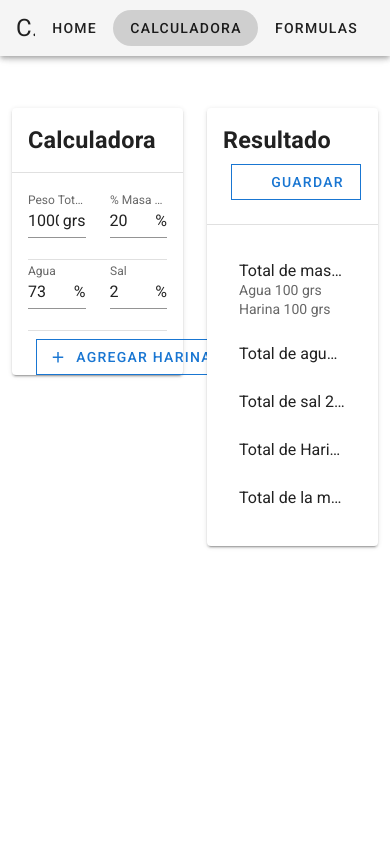
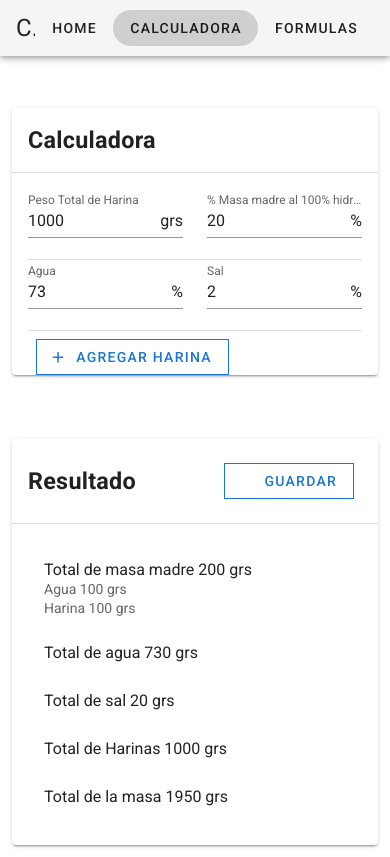
Before and after one commit to maurofokker/calculadora-panadero, a Vue app: page /calculadora in a window 390 px wide. Built offline with nearby package versions, Linux system fonts and the light colour scheme.

Commit message:
Fix responsive layout

```diff
--- a/src/views/SimpleBakerCalculator.vue
+++ b/src/views/SimpleBakerCalculator.vue
@@ -2,7 +2,7 @@
   <v-form>
     <v-container>
       <v-row>
-        <v-col cols="6">
+        <v-col lg="6">
           <v-card class="mt-10 mx-auto">
             <v-card-title primary-title>
               <h3>Calculadora</h3>
@@ -28,38 +28,22 @@
               <v-divider></v-divider>
               <v-row>
                 <v-col>
-                  <v-text-field
-                    label="Agua"
-                    v-model="water"
-                    suffix="%"
-                  ></v-text-field>
+                  <v-text-field label="Agua" v-model="water" suffix="%"></v-text-field>
                 </v-col>
                 <v-col>
-                  <v-text-field
-                    label="Sal"
-                    v-model="salt"
-                    suffix="%"
-                  ></v-text-field>
+                  <v-text-field label="Sal" v-model="salt" suffix="%"></v-text-field>
                 </v-col>
               </v-row>
               <v-divider></v-divider>
-              <v-btn
-                class="ma-2"
-                tile
-                outlined
-                color="primary"
-                @click.prevent="addFluor"
-              >
-                <v-icon left>mdi-plus</v-icon> Agregar Harina
+              <v-btn class="ma-2" tile outlined color="primary" @click.prevent="addFluor">
+                <v-icon left>mdi-plus</v-icon>Agregar Harina
               </v-btn>
               <v-alert
                 v-if="totalDoughsPercentShouldBeLessThan100"
                 type="warning"
-              >
-                Porcentaje total de harinas no debe ser mayor a 100
-              </v-alert>
+              >Porcentaje total de harinas no debe ser mayor a 100</v-alert>
               <v-row>
-                <v-col cols="6" v-for="(fluor, index) in fluors" :key="index">
+                <v-col cols="12" lg="6" sm="6" v-for="(fluor, index) in fluors" :key="index">
                   <v-btn icon color="gray" @click.prevent="deleteFluor(index)">
                     <v-icon>mdi-delete</v-icon>
                   </v-btn>
@@ -75,19 +59,13 @@
             </v-card-text>
           </v-card>
         </v-col>
-        <v-col cols="6">
+        <v-col cols="12" lg="6">
           <v-card class="mt-10 mx-auto">
             <v-card-title primary-title>
               <h3>Resultado</h3>
               <v-spacer></v-spacer>
-              <v-btn
-                class="ma-2"
-                tile
-                outlined
-                color="primary"
-                @click.prevent="dialog = true"
-              >
-                <v-icon dark left>mdi-thumb_up</v-icon> Guardar
+              <v-btn class="ma-2" tile outlined color="primary" @click.prevent="dialog = true">
+                <v-icon dark left>mdi-thumb_up</v-icon>Guardar
               </v-btn>
             </v-card-title>
             <v-divider></v-divider>
@@ -100,48 +78,41 @@
                         Total de masa madre
                         {{ sourdoughFromTotalFluorWeight }} grs
                       </v-list-item-title>
-                      <v-list-item-subtitle
-                        >Agua
+                      <v-list-item-subtitle>
+                        Agua
                         {{ sourdoughFromTotalFluorWeight / 2 }}
-                        grs</v-list-item-subtitle
-                      >
-                      <v-list-item-subtitle
-                        >Harina
+                        grs
+                      </v-list-item-subtitle>
+                      <v-list-item-subtitle>
+                        Harina
                         {{ sourdoughFromTotalFluorWeight / 2 }}
-                        grs</v-list-item-subtitle
-                      >
+                        grs
+                      </v-list-item-subtitle>
+                    </v-list-item-content>
+                  </v-list-item>
+                  <v-list-item>
+                    <v-list-item-content>
+                      <v-list-item-title>Total de agua {{ waterFromTotalFluorWeight }} grs</v-list-item-title>
+                    </v-list-item-content>
+                  </v-list-item>
+                  <v-list-item>
+                    <v-list-item-content>
+                      <v-list-item-title>Total de sal {{ saltFromTotalFluorWeight }} grs</v-list-item-title>
                     </v-list-item-content>
                   </v-list-item>
                   <v-list-item>
                     <v-list-item-content>
                       <v-list-item-title>
-                        Total de agua {{ waterFromTotalFluorWeight }} grs
+                        Total de Harinas
+                        {{ totalFluorWeight || 0 }} grs
                       </v-list-item-title>
-                    </v-list-item-content>
-                  </v-list-item>
-                  <v-list-item>
-                    <v-list-item-content>
-                      <v-list-item-title>
-                        Total de sal {{ saltFromTotalFluorWeight }} grs
-                      </v-list-item-title>
-                    </v-list-item-content>
-                  </v-list-item>
-                  <v-list-item>
-                    <v-list-item-content>
-                      <v-list-item-title
-                        >Total de Harinas
-                        {{ totalFluorWeight || 0 }} grs</v-list-item-title
-                      >
-                      <v-list-item-subtitle
-                        v-for="(fluor, index) in fluors"
-                        :key="index"
-                      >
+                      <v-list-item-subtitle v-for="(fluor, index) in fluors" :key="index">
                         <template v-if="fluor.type">
                           {{ fluor.type }} -
                           {{
-                            getFluorWeightRespectTotalFluorsWeight(
-                              fluor.percent
-                            )
+                          getFluorWeightRespectTotalFluorsWeight(
+                          fluor.percent
+                          )
                           }}
                           grs
                         </template>
@@ -150,9 +121,7 @@
                   </v-list-item>
                   <v-list-item>
                     <v-list-item-content>
-                      <v-list-item-title>
-                        Total de la masa {{ totalDoughWeight }} grs
-                      </v-list-item-title>
+                      <v-list-item-title>Total de la masa {{ totalDoughWeight }} grs</v-list-item-title>
                     </v-list-item-content>
                   </v-list-item>
                 </v-list-item-group>
@@ -163,15 +132,10 @@
       </v-row>
       <v-snackbar v-model="snackbar">
         {{ snackbarText }}
-        <v-btn color="info" timeout="6000" text @click="snackbar = false">
-          Close
-        </v-btn>
+        <v-btn color="info" timeout="6000" text @click="snackbar = false">Close</v-btn>
       </v-snackbar>
       <v-dialog v-model="dialog" persistent max-width="600px">
-        <ModalSaveFormula
-          @closeModal="dialog = false"
-          @saveFormula="saveFormula"
-        />
+        <ModalSaveFormula @closeModal="dialog = false" @saveFormula="saveFormula" />
       </v-dialog>
     </v-container>
   </v-form>
```
